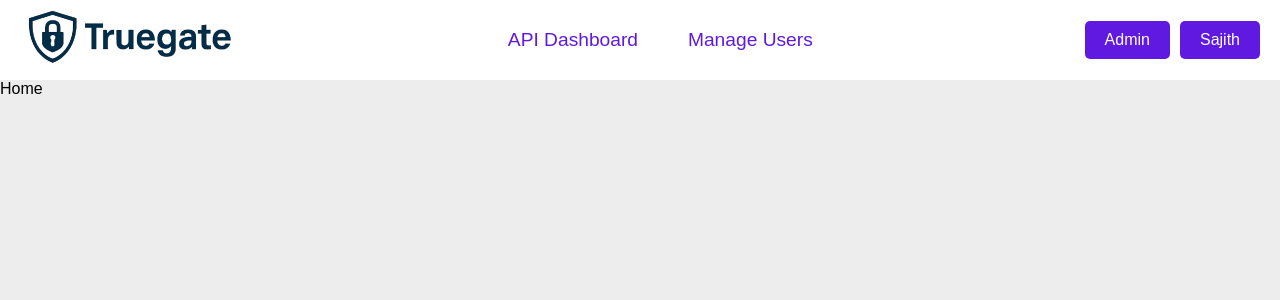
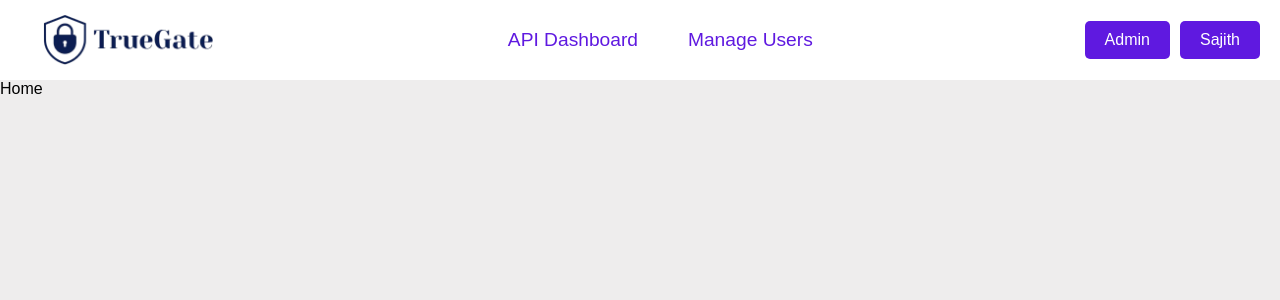
Before and after one commit to akilapilapitiya/TrueGate, a React (Vite) app in the folder frontend/: page / in a window 1280 px wide. Shown: the top 300 px of the page. Built offline with nearby package versions, Linux system fonts and the light colour scheme.

Commit message:
Add  logo

```diff
--- a/frontend/src/styles/components/Navbar.css
+++ b/frontend/src/styles/components/Navbar.css
@@ -21,10 +21,11 @@
     background-color: transparent;
     border: none;
     cursor: pointer;
+
 }
 
 .logo-container .logo{
-    height: 250px;
+    height: 50px;
     width: auto;
 }
 
```
Also changed, not shown: frontend/src/assets/logo-name.png.
